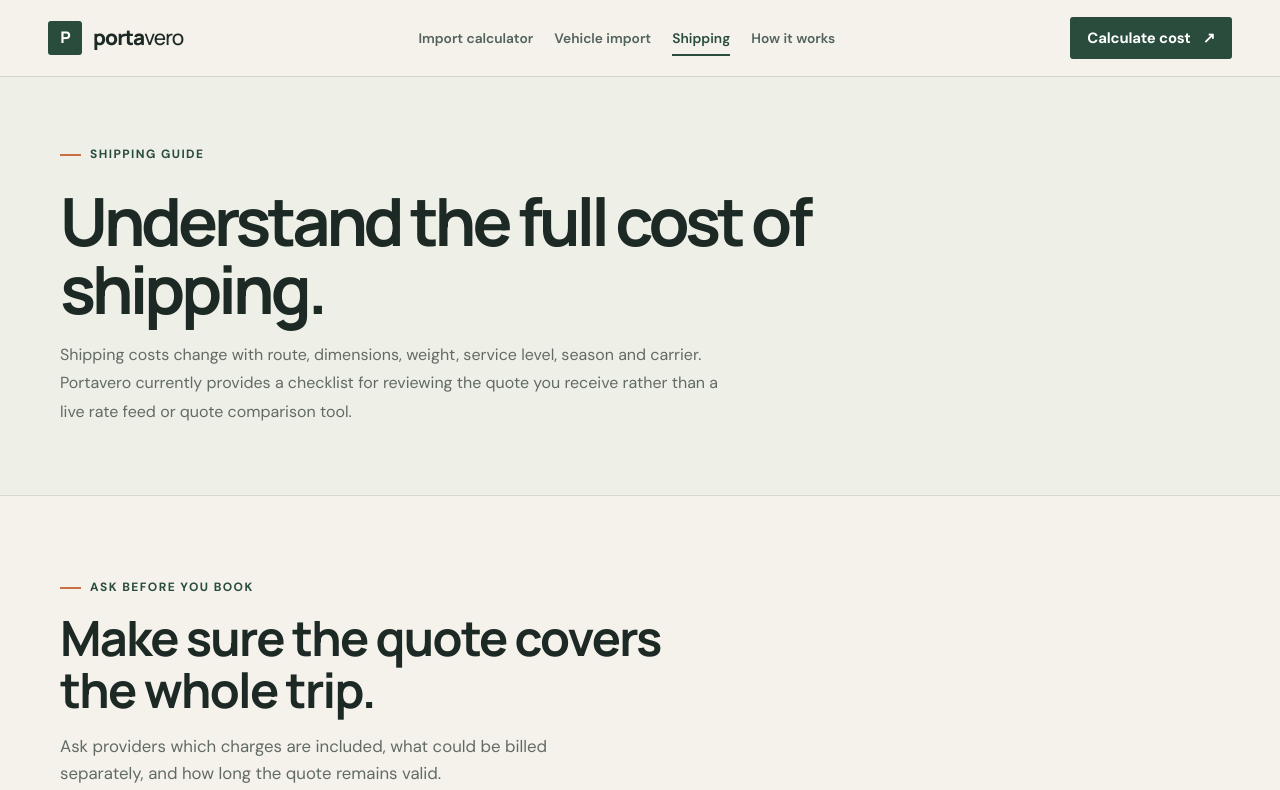
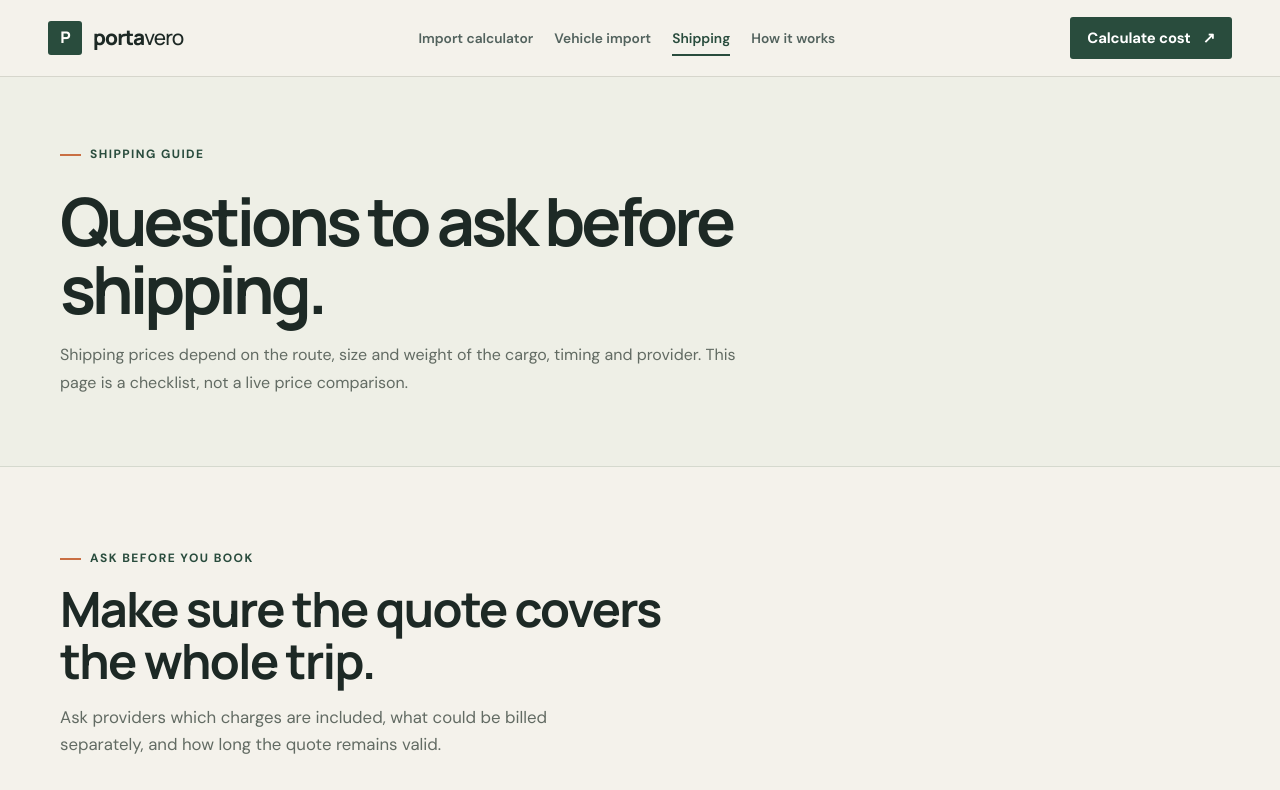
Before and after one commit to GIORGIO2032Q4E/portavero, a Next.js app: page /shipping in a window 1280 px wide. Shown: the top 790 px of the page. Built offline with nearby package versions, Linux system fonts and the light colour scheme; no server answers.

Commit message:
Keep shipping guide practical and plain

```diff
--- a/src/app/shipping/page.tsx
+++ b/src/app/shipping/page.tsx
@@ -13,8 +13,8 @@ export default function ShippingPage() {
       <section className="page-hero">
         <div className="container">
           <span className="eyebrow">Shipping guide</span>
-          <h1>Understand the full cost of shipping.</h1>
-          <p>Shipping costs change with route, dimensions, weight, service level, season and carrier. Portavero currently provides a checklist for reviewing the quote you receive rather than a live rate feed or quote comparison tool.</p>
+          <h1>Questions to ask before shipping.</h1>
+          <p>Shipping prices depend on the route, size and weight of the cargo, timing and provider. This page is a checklist, not a live price comparison.</p>
         </div>
       </section>
       <section className="section">
```
